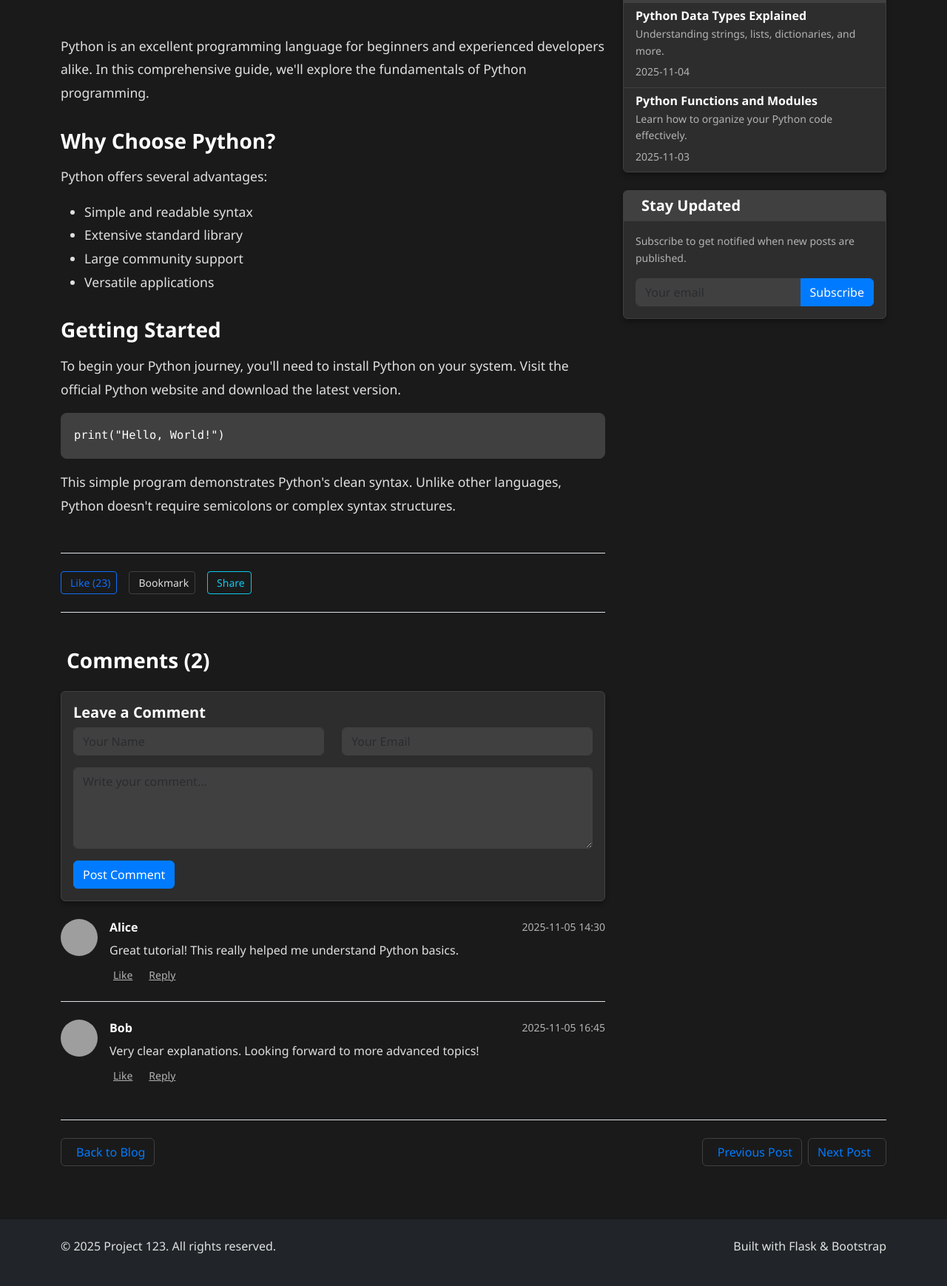
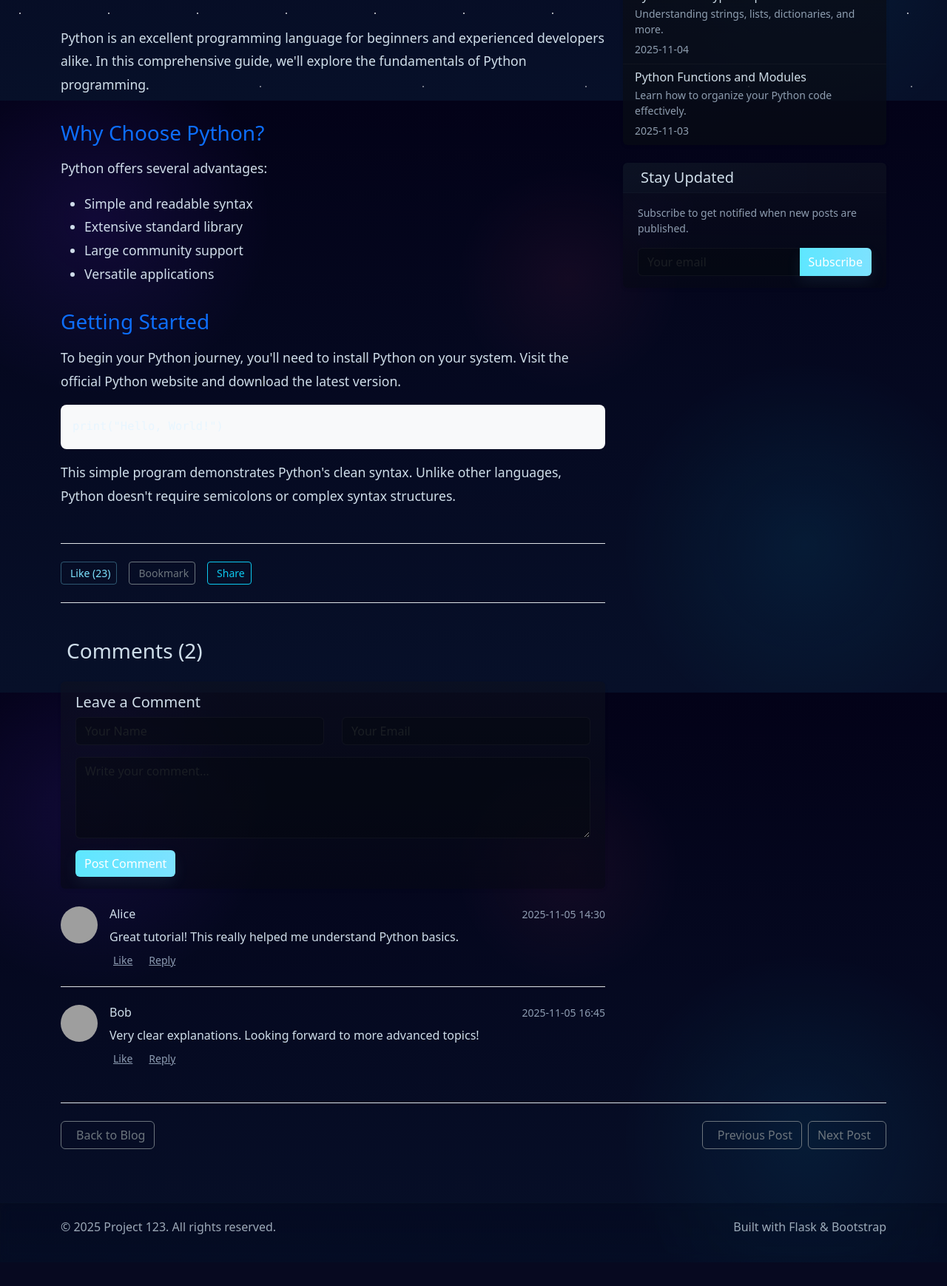
Before and after one commit to AustynGriegoMSU/ModularFlaskFramework-Project, a Flask app: page /blog/post/1 in a window 1280 px wide. Shown: the part 664-2402 px from the top of the page at 74% size. After the commit the page ends 2332 px from the top, so only its background shows below. Run offline with Flask 3, Linux system fonts and the light colour scheme; grey boxes are pictures that could not be loaded.

Commit message:
added space theme

```diff
--- a/app.py
+++ b/app.py
@@ -8,8 +8,8 @@
 app = create_app(
         modules=['blog', 'chat', 'dashboard', 'database', 'auth'],
         config={
-            'THEME': 'dark-modern',
-            'DASHBOARD_TYPE': 'chat'
+            'THEME': 'space-animated',
+            'DASHBOARD_TYPE': 'default'
         },
         site_name='Project 123'
     )
--- /dev/null
+++ b/static/space-animated.css
@@ -0,0 +1,363 @@
+/*
+  Space Animated Theme - space-animated.css
+  - Lightweight, GPU-friendly background animations:
+    * layered nebula gradients
+    * 3 starfield layers with different parallax speeds
+    * occasional shooting star simulated with moving gradient
+  - Respects prefers-reduced-motion
+  - Use by setting config.THEME = 'space-animated' (base template appends .css)
+
+  Notes: Keep decorative elements pointer-events: none so UI remains interactive.
+*/
+
+:root{
+  --space-bg-1: #030218; /* deepest space */
+  --space-bg-2: #071029; /* mid tone */
+  --nebula-1: rgba(110,43,255,0.12);
+  --nebula-2: rgba(0,200,255,0.08);
+  --nebula-3: rgba(255,64,129,0.06);
+  --star-color: rgba(255,255,255,0.95);
+  --muted-text: rgba(230,245,255,0.9);
+  --accent: #7de2ff;
+}
+
+/* Base page look */
+html,body{
+  height:100%;
+}
+body{
+  color:var(--muted-text);
+  background-color:var(--space-bg-1);
+  background-image:
+    radial-gradient(circle at 10% 20%, var(--nebula-1), transparent 18%),
+    radial-gradient(circle at 85% 75%, var(--nebula-2), transparent 20%),
+    radial-gradient(circle at 60% 30%, var(--nebula-3), transparent 16%),
+    linear-gradient(180deg,var(--space-bg-1),var(--space-bg-2));
+  background-attachment: fixed;
+  background-size: cover, cover, cover, cover;
+  -webkit-font-smoothing:antialiased;
+  -moz-osx-font-smoothing:grayscale;
+}
+
+/* Ensure content sits above decorative layers */
+body > * { position: relative; z-index: 2; }
+
+/* Decorative starfield layers via pseudo elements */
+body::before,
+body::after{
+  content: "";
+  position: fixed;
+  inset: 0;
+  pointer-events: none;
+  z-index: 0;
+  will-change: transform, opacity, background-position;
+}
+
+/* Far stars: subtle, very slow drift (less perceived motion) */
+body::before{
+  background-image:
+    radial-gradient(#ffffff 0.8px, transparent 1px),
+    radial-gradient(rgba(255,255,255,0.9) 0.6px, transparent 1px);
+  background-size: 220px 220px, 420px 420px;
+  opacity: 0.45;
+  transform: translateZ(0);
+  /* much slower to reduce constant motion */
+  animation: star-drift-slow 240s linear infinite;
+}
+
+/* Near stars & subtle twinkle (slower drift, twinkle randomized below) */
+body::after{
+  background-image:
+    radial-gradient(#ffffff 0.9px, transparent 1px),
+    radial-gradient(rgba(255,255,255,0.85) 0.6px, transparent 1px);
+  /* SOFT-BLEND GRID preset: larger spacing, low opacity and a tiny blur so the dots read as texture */
+  background-size: 120px 120px, 260px 260px;
+  opacity: 0.28;
+  mix-blend-mode: screen;
+  filter: blur(0.6px) saturate(110%);
+  animation: star-drift-fast 120s linear infinite, star-twinkle 10s ease-in-out infinite;
+}
+
+/* Shooting stars using an extra fixed positioned pseudo-layer (accessible fallback) */
+.space-shooting {
+  position: fixed;
+  inset: 0;
+  z-index: 1;
+  pointer-events: none;
+}
+
+/* Create multiple transient shooting streaks with background gradients.
+   For more randomness, support child .shoot spans with varying delays, positions and durations.
+   Add markup: <div class="space-shooting" aria-hidden="true"><span class="shoot"></span>... </div>
+*/
+.space-shooting::before,
+.space-shooting::after{
+  /* keep the gentle large streaks for subtle movement */
+  content: "";
+  position: absolute;
+  top: 10%;
+  left: -20%;
+  width: 60vmax;
+  height: 2px;
+  background: linear-gradient(90deg, transparent 0%, rgba(255,255,255,0.9) 45%, rgba(125,226,255,0.9) 55%, transparent 100%);
+  transform: rotate(-12deg) translateX(0);
+  opacity: 0;
+  filter: drop-shadow(0 0 6px rgba(125,226,255,0.25));
+  animation: shooting-1 18s linear infinite;
+}
+.space-shooting::after{
+  top: 60%;
+  left: -30%;
+  height: 1.2px;
+  animation: shooting-2 24s linear infinite;
+}
+
+/* Randomized small shooting stars using child spans. They should be sparse and varied. */
+.space-shooting .shoot{
+  position: absolute;
+  width: 70vmax;
+  height: 2px;
+  background: linear-gradient(90deg, transparent 0%, rgba(255,255,255,0.95) 40%, rgba(125,226,255,0.95) 60%, transparent 100%);
+  transform: rotate(-10deg) translateX(0);
+  opacity: 0;
+  filter: drop-shadow(0 0 6px rgba(125,226,255,0.18));
+  animation-name: shooting-random;
+  animation-timing-function: linear;
+  animation-iteration-count: infinite;
+}
+/* Staggered variations for up to 8 shoots if present; these add randomness */
+.space-shooting .shoot:nth-child(1){ top: 8%; left: -40%; animation-duration: 9s; animation-delay: 1s; }
+.space-shooting .shoot:nth-child(2){ top: 22%; left: -30%; animation-duration: 13s; animation-delay: 5s; transform: rotate(-6deg); }
+.space-shooting .shoot:nth-child(3){ top: 44%; left: -50%; animation-duration: 11s; animation-delay: 12s; transform: rotate(-14deg); }
+.space-shooting .shoot:nth-child(4){ top: 66%; left: -35%; animation-duration: 15s; animation-delay: 20s; transform: rotate(-9deg); }
+.space-shooting .shoot:nth-child(5){ top: 30%; left: -60%; animation-duration: 10s; animation-delay: 27s; transform: rotate(-11deg); }
+.space-shooting .shoot:nth-child(6){ top: 52%; left: -20%; animation-duration: 18s; animation-delay: 32s; transform: rotate(-7deg); }
+.space-shooting .shoot:nth-child(7){ top: 75%; left: -70%; animation-duration: 22s; animation-delay: 48s; transform: rotate(-13deg); }
+.space-shooting .shoot:nth-child(8){ top: 12%; left: -80%; animation-duration: 12s; animation-delay: 55s; transform: rotate(-5deg); }
+
+/* Navigation and footer adjustments to blend with theme */
+.navbar, footer {
+  background: transparent !important;
+  border: none !important;
+}
+.navbar .navbar-brand, .navbar .nav-link, footer { color: var(--muted-text) !important; }
+
+/* Buttons & accents */
+.btn-outline-primary {
+  color: var(--accent);
+  border-color: rgba(125,226,255,0.35);
+}
+.btn-primary { background: linear-gradient(90deg, #5ee7ff, #7de2ff); border: none; }
+
+/* Links */
+a { color: var(--accent); }
+a:hover { color: #bff7ff; text-decoration: underline; }
+
+/* Utility: subtle glass panel for content when needed */
+.space-panel{
+  background: rgba(10,14,20,0.48);
+  border: 1px solid rgba(255,255,255,0.04);
+  backdrop-filter: blur(6px) saturate(120%);
+  box-shadow: 0 6px 30px rgba(2,6,20,0.6);
+}
+
+/* Keyframes */
+@keyframes star-drift-slow{
+  from { background-position: 0 0, 0 0; }
+  /* smaller range to reduce perceived motion */
+  to   { background-position: 800px 400px, -800px -400px; }
+}
+@keyframes star-drift-fast{
+  from { background-position: 0 0, 0 0; }
+  to   { background-position: -600px 400px, 600px -400px; }
+}
+@keyframes star-twinkle{
+  0%,100% { opacity: 0.9; }
+  50% { opacity: 0.6; }
+}
+@keyframes shooting-1{
+  0%   { transform: translateX(0) rotate(-12deg); opacity: 0; }
+  6%   { opacity: 1; }
+  12%  { transform: translateX(130vw) rotate(-12deg); opacity: 0; }
+  100% { opacity: 0; }
+}
+@keyframes shooting-2{
+  0%   { transform: translateX(0) rotate(-8deg); opacity: 0; }
+  8%   { opacity: 1; }
+  18%  { transform: translateX(140vw) rotate(-8deg); opacity: 0; }
+  100% { opacity: 0; }
+}
+
+@keyframes shooting-random{
+  0%   { transform: translateX(0); opacity: 0; }
+  5%   { opacity: 1; }
+  20%  { transform: translateX(120vw); opacity: 0; }
+  100% { opacity: 0; }
+}
+
+/* Accessibility: reduce/stop motion when requested */
+@media (prefers-reduced-motion: reduce){
+  body::before, body::after, .space-shooting::before, .space-shooting::after {
+    animation: none !important;
+    opacity: 0.8 !important;
+  }
+}
+
+/* Small screens: reduce heavy background sizes to save GPU */
+@media (max-width: 600px){
+  body::before { background-size: 160px 160px, 300px 300px; }
+  /* On small screens keep grid subtle but avoid too-small dot spacing */
+  body::after { background-size: 80px 80px, 160px 160px; }
+}
+
+/* Make sure form controls, cards, and common UI blocks match the cosmic theme */
+.card {
+  background: linear-gradient(180deg, rgba(12,16,30,0.66), rgba(6,8,20,0.56));
+  border: 1px solid rgba(125,226,255,0.06);
+  box-shadow: 0 8px 30px rgba(2,6,20,0.6), 0 0 18px rgba(125,226,255,0.03) inset;
+  color: var(--muted-text);
+  transition: box-shadow 220ms ease, transform 220ms ease;
+  overflow: hidden;
+}
+.card:hover{
+  transform: translateY(-4px);
+  box-shadow: 0 14px 50px rgba(2,6,20,0.7), 0 0 28px rgba(125,226,255,0.06) inset;
+}
+.card .card-body {
+  background-image: radial-gradient(circle at 10% 20%, rgba(110,43,255,0.02), transparent 20%);
+  padding: 1rem 1.25rem;
+}
+.card .card-header{
+  background: linear-gradient(90deg, rgba(125,226,255,0.03), rgba(255,255,255,0.01));
+  border-bottom: 1px solid rgba(255,255,255,0.02);
+}
+
+/* Forms, inputs, selects */
+.form-control, .form-select, textarea {
+  background: rgba(6,10,18,0.55);
+  border: 1px solid rgba(255,255,255,0.04);
+  color: var(--muted-text);
+  box-shadow: none;
+}
+.form-control:focus, .form-select:focus, textarea:focus{
+  outline: none;
+  box-shadow: 0 0 10px rgba(125,226,255,0.06);
+  border-color: rgba(125,226,255,0.28);
+}
+
+/* Lists and list groups */
+.list-group-item {
+  background: rgba(10,14,22,0.48);
+  border: 1px solid rgba(255,255,255,0.03);
+  color: var(--muted-text);
+}
+.list-group-item.active {
+  background: linear-gradient(90deg, rgba(125,226,255,0.06), rgba(110,43,255,0.04));
+  border-color: rgba(125,226,255,0.12);
+  color: #001b22;
+}
+
+/* Modals and dropdowns */
+.modal-content, .dropdown-menu {
+  background: linear-gradient(180deg, rgba(8,12,20,0.78), rgba(6,8,18,0.64));
+  border: 1px solid rgba(255,255,255,0.03);
+  color: var(--muted-text);
+  box-shadow: 0 10px 40px rgba(2,6,20,0.7);
+}
+
+/* Tables */
+.table {
+  color: var(--muted-text);
+}
+.table thead th {
+  border-bottom: 1px solid rgba(255,255,255,0.04);
+}
+.table tbody tr {
+  background: linear-gradient(180deg, rgba(6,10,18,0.48), rgba(6,10,18,0.36));
+}
+
+/* Badges & small accents */
+.badge {
+  background: rgba(125,226,255,0.12);
+  color: #e8fbff;
+  border: 1px solid rgba(125,226,255,0.06);
+}
+
+/* Ensure panels helper still looks good */
+.space-panel{
+  background: linear-gradient(180deg, rgba(10,14,20,0.54), rgba(6,8,18,0.42));
+  border: 1px solid rgba(125,226,255,0.04);
+  box-shadow: 0 8px 30px rgba(2,6,20,0.6), 0 0 14px rgba(125,226,255,0.02) inset;
+}
+
+/* Subtle neon outline for primary actions inside cards */
+.card .btn-primary {
+  box-shadow: 0 8px 20px rgba(125,226,255,0.08);
+}
+
+/* Reduce transforms/animations for reduced-motion users */
+@media (prefers-reduced-motion: reduce){
+  .card, .card:hover { transform: none !important; transition: none !important; }
+  .form-control:focus { box-shadow: none !important; }
+}
+
+/* Minor helpers for contrast */
+.text-muted { color: rgba(200,220,240,0.7) !important; }
+
+/* End of theme */
+
+/* ----- Banner / Footer / Hero blending -----
+   Make common large bars (footer, header banners, hero sections, alerts)
+   less visually heavy so they blend with the space background.
+   We target Bootstrap's .bg-dark plus common banner/hero class names.
+*/
+.bg-dark, footer.bg-dark, .site-banner, .banner, .hero, .masthead {
+  background: linear-gradient(180deg, rgba(6,10,18,0.40), rgba(6,8,16,0.24)) !important;
+  color: var(--muted-text) !important;
+  border: none !important;
+  border-top: 1px solid rgba(125,226,255,0.02) !important;
+  backdrop-filter: blur(6px) saturate(110%);
+  box-shadow: none !important;
+  opacity: 0.94;
+}
+
+/* Footer specific tuning to reduce prominence */
+footer.bg-dark {
+  background: linear-gradient(180deg, rgba(6,8,16,0.28), rgba(6,8,16,0.18)) !important;
+  color: rgba(220,235,245,0.75) !important;
+  padding-top: 1.25rem !important;
+  padding-bottom: 1.25rem !important;
+}
+
+/* Make site-wide alert banners translucent and less obtrusive */
+.alert {
+  background: linear-gradient(180deg, rgba(20,24,36,0.44), rgba(10,12,20,0.36));
+  color: var(--muted-text) !important;
+  border: 1px solid rgba(125,226,255,0.04) !important;
+  box-shadow: 0 6px 20px rgba(2,6,20,0.5);
+}
+.alert-info { background: linear-gradient(180deg, rgba(5,18,28,0.44), rgba(6,12,20,0.36)); }
+.alert-warning { background: linear-gradient(180deg, rgba(40,34,20,0.36), rgba(36,28,18,0.28)); }
+.alert-danger { background: linear-gradient(180deg, rgba(48,14,14,0.32), rgba(36,8,8,0.26)); }
+
+/* Hero headings: ensure they don't clash; use subtle glow rather than block */
+.hero, .masthead {
+  color: var(--muted-text);
+}
+.hero h1, .masthead h1 {
+  text-shadow: 0 2px 18px rgba(10,14,20,0.7);
+}
+
+/* Reduce opacity & remove heavy borders for small screens too */
+@media (max-width: 768px){
+  .bg-dark, footer.bg-dark, .site-banner, .banner, .hero, .masthead { opacity: 0.98; }
+}
+
+/* Accessibility: avoid heavy visual effects for reduced motion and sensitivity */
+@media (prefers-reduced-motion: reduce){
+  .bg-dark, footer.bg-dark, .site-banner, .banner, .hero, .masthead {
+    backdrop-filter: none !important;
+    opacity: 0.98 !important;
+  }
+  .alert { box-shadow: none !important; }
+}
--- a/templates/dashboard/blog-dashboard.html
+++ b/templates/dashboard/blog-dashboard.html
@@ -22,9 +22,6 @@
                         <div>
                             <h2>Welcome back, {{ current_user.username }}!</h2>
                             <p class="mb-0">Ready to create amazing content? Here's your blog overview</p>
-                        </div>
-                        <div>
-                            <span class="badge bg-light text-dark">📝 Blog Dashboard</span>
                         </div>
                     </div>
                 </div>
--- a/templates/dashboard/chat-dashboard.html
+++ b/templates/dashboard/chat-dashboard.html
@@ -17,9 +17,6 @@
                         <div>
                             <h2>Welcome back, {{ current_user.username }}!</h2>
                             <p class="mb-0">Ready to chat? Here are your active conversations</p>
-                        </div>
-                        <div>
-                            <span class="badge bg-light text-dark">📊 Chat Dashboard</span>
                         </div>
                     </div>
                 </div>
--- a/templates/dashboard/dashboard.html
+++ b/templates/dashboard/dashboard.html
@@ -17,9 +17,6 @@
                         <div>
                             <h2>Welcome back, {{ current_user.username }}!</h2>
                             <p class="mb-0">Here's your dashboard overview</p>
-                        </div>
-                        <div>
-                            <span class="badge bg-light text-dark">📊 Default Dashboard</span>
                         </div>
                     </div>
                 </div>
--- a/templates/dashboard/gallery-dashboard.html
+++ b/templates/dashboard/gallery-dashboard.html
@@ -17,9 +17,6 @@
                         <div>
                             <h2>Welcome back, {{ current_user.username }}!</h2>
                             <p class="mb-0">Your photo collection awaits</p>
-                        </div>
-                        <div>
-                            <span class="badge bg-light text-dark">📸 Gallery Dashboard</span>
                         </div>
                     </div>
                 </div>
```
Also changed, not shown: DOC FILES/THEMES.txt (+17 -19 lines).
